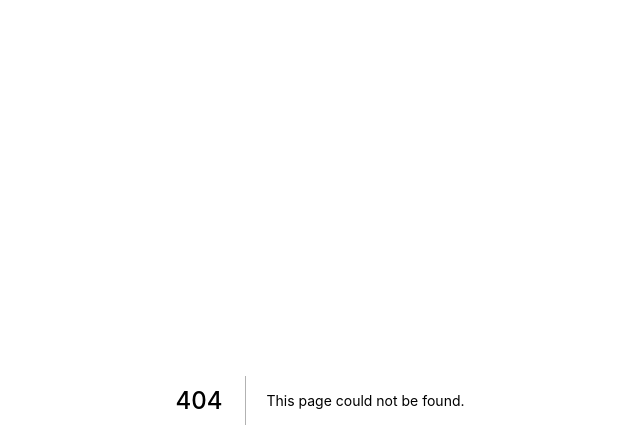
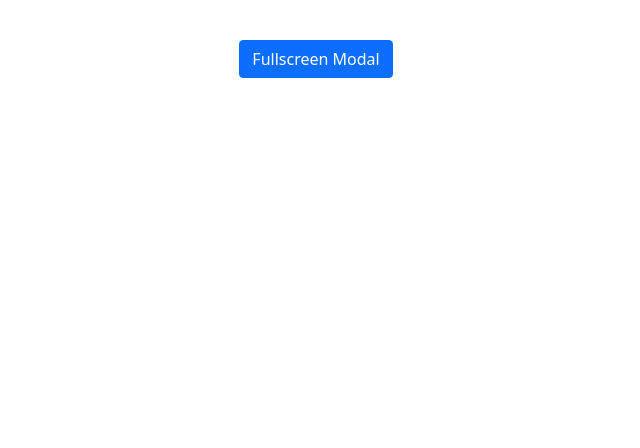
Before and after one commit to victorocna/awesome-react-starter, a Next.js app: page /full-modal in a window 1280 px wide. Before the commit this address had no page. Shown: the top 448 px of the page, without its empty margins (320-960 px from the left). Built offline with nearby package versions, Linux system fonts and the light colour scheme; what @tailwindcss/typography would draw is missing.

Commit message:
Updates react-bootstrap and boostrap css to latest version. Creates full screen modal demo page

```diff
--- a/package.json
+++ b/package.json
@@ -21,6 +21,7 @@
     "@tailwindcss/typography": "^0.4.0",
     "autoprefixer": "^10.2.5",
     "axios": "^0.21.1",
+    "bootstrap": "^5.0.2",
     "date-fns": "^2.21.1",
     "dotenv": "^8.2.0",
     "downshift": "^6.1.3",
@@ -31,7 +32,7 @@
     "pino": "^6.11.3",
     "query-string": "^7.0.0",
     "react": "^17.0.2",
-    "react-bootstrap": "^1.5.2",
+    "react-bootstrap": "^2.0.0-beta.2",
     "react-day-picker": "^7.4.10",
     "react-dom": "^17.0.2",
     "react-google-recaptcha": "^2.1.0",
--- /dev/null
+++ b/pages/full-modal.js
@@ -0,0 +1,26 @@
+import { useState } from 'react';
+import { Button, Modal } from 'react-bootstrap';
+
+const FullscreenModalPage = () => {
+  const [show, setShow] = useState(false);
+
+  function handleShow() {
+    setShow(true);
+  }
+
+  return (
+    <div className="flex justify-center pt-10">
+      <Button className="me-2" onClick={() => handleShow()}>
+        Fullscreen Modal
+      </Button>
+      <Modal show={show} fullscreen={true} onHide={() => setShow(false)}>
+        <Modal.Header closeButton>
+          <Modal.Title>Modal</Modal.Title>
+        </Modal.Header>
+        <Modal.Body>Modal body content</Modal.Body>
+      </Modal>
+    </div>
+  );
+}
+
+export default FullscreenModalPage;
--- a/site.config.js
+++ b/site.config.js
@@ -3,5 +3,5 @@ module.exports = {
   title: 'Your awesome site',
   fontAwesome: 'https://use.fontawesome.com/releases/v5.6.3/css/all.css',
   googleFonts: 'https://fonts.googleapis.com/css2?family=Noto+Sans+JP:wght@300;400;500',
-  bootstrap: 'https://cdnjs.cloudflare.com/ajax/libs/twitter-bootstrap/4.4.1/css/bootstrap.min.css',
+  bootstrap: 'https://cdn.jsdelivr.net/npm/bootstrap@5.0.2/dist/css/bootstrap.min.css',
 };
```
Also changed, not shown: 1 other file (tests, documents, lock files or other folders).
